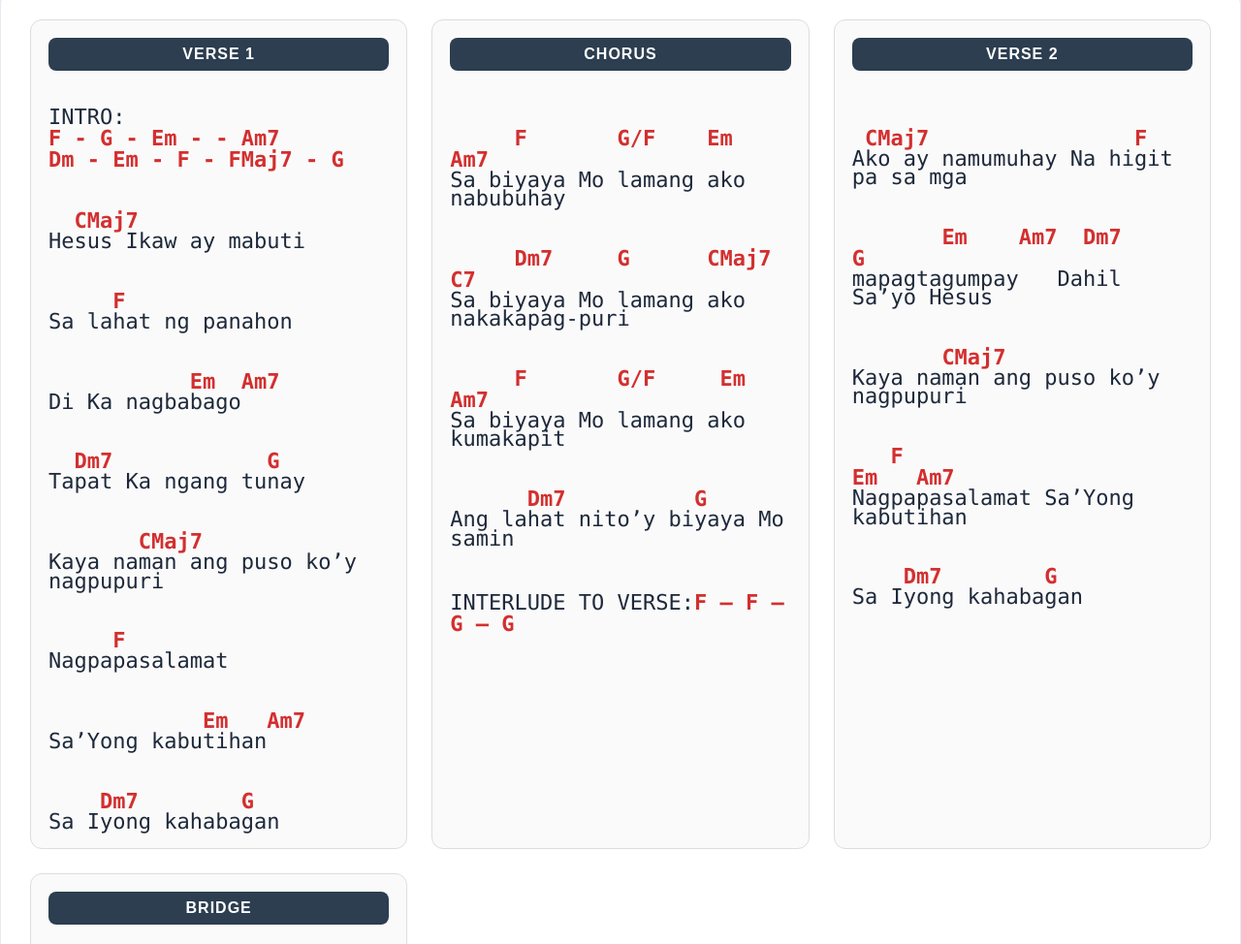
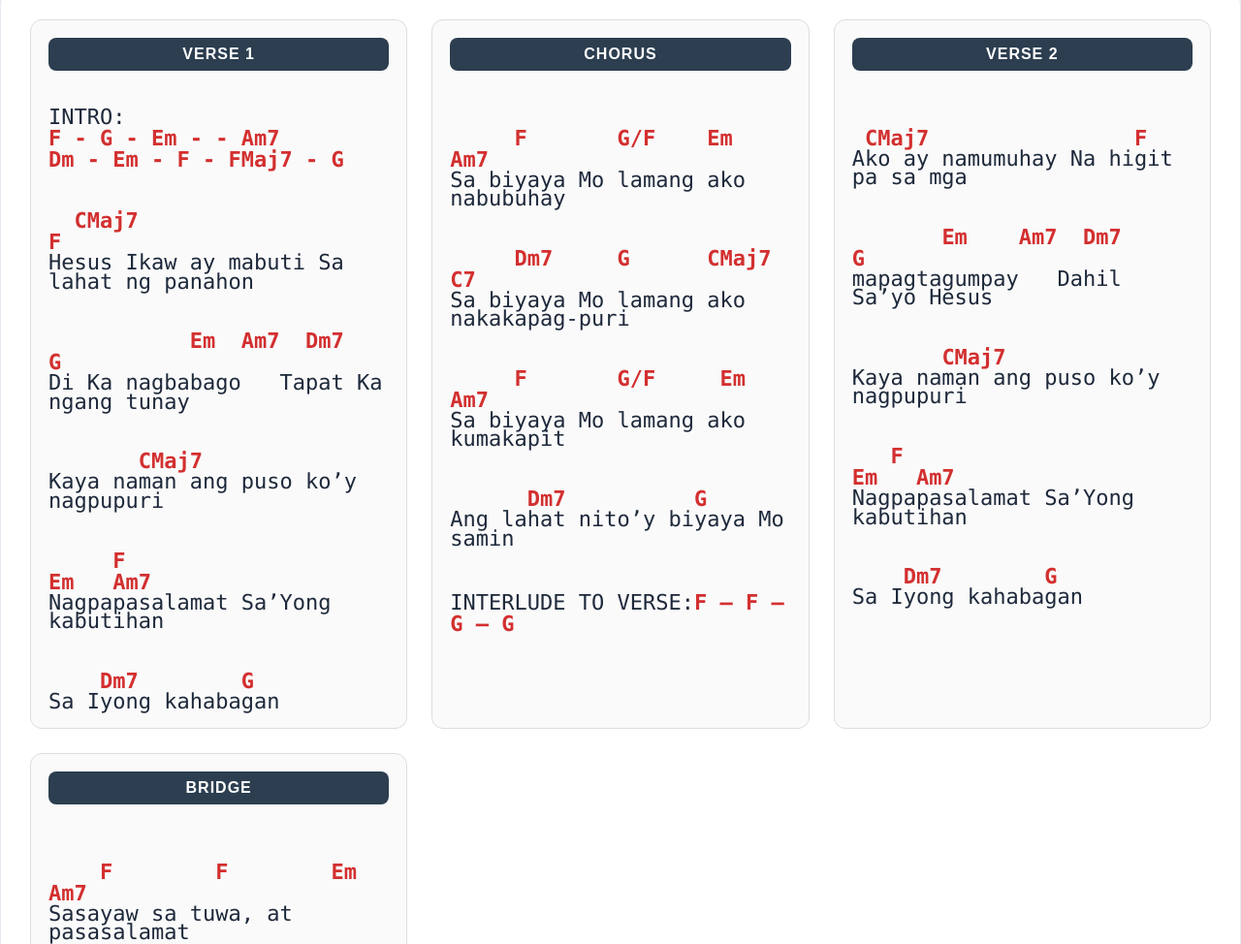
Before and after one commit to cmcaragon-dev/WorshipHub, a plain HTML site: page songs/sabiyaya.html in a window 1280 px wide. Shown: the part 318-1292 px from the top of the page at 97% size. Drawn offline with Linux system fonts and the light colour scheme; no server answers.

Commit message:
Update sabiyaya.html

```diff
--- a/songs/sabiyaya.html
+++ b/songs/sabiyaya.html
@@ -381,32 +381,20 @@ F - G - Em - - Am7
 Dm - Em - F - FMaj7 - G</span></div>
     <div class="song-line">
         <span class="chord">
-  CMaj7</span>
-Hesus Ikaw ay mabuti    </div>
+  CMaj7                   F</span>
+Hesus Ikaw ay mabuti Sa lahat ng panahon    </div>
     <div class="song-line">
         <span class="chord">
-     F</span>
-Sa lahat ng panahon    </div>
-    <div class="song-line">
-        <span class="chord">
-           Em  Am7</span>
-Di Ka nagbabago    </div>
-    <div class="song-line">
-        <span class="chord">
-  Dm7            G</span>
-Tapat Ka ngang tunay    </div>
-    <div class="song-line">
+           Em  Am7  Dm7            G</span>
+Di Ka nagbabago   Tapat Ka ngang tunay     </div>
+        <div class="song-line">
         <span class="chord">
        CMaj7</span>
 Kaya naman ang puso ko’y nagpupuri    </div>
     <div class="song-line">
         <span class="chord">
-     F</span>
-Nagpapasalamat    </div>
-    <div class="song-line">
-        <span class="chord">
-            Em   Am7</span>
-Sa’Yong kabutihan    </div>
+     F                     Em   Am7</span>
+Nagpapasalamat Sa’Yong kabutihan     </div>
     <div class="song-line">
         <span class="chord">
     Dm7        G</span>
```
